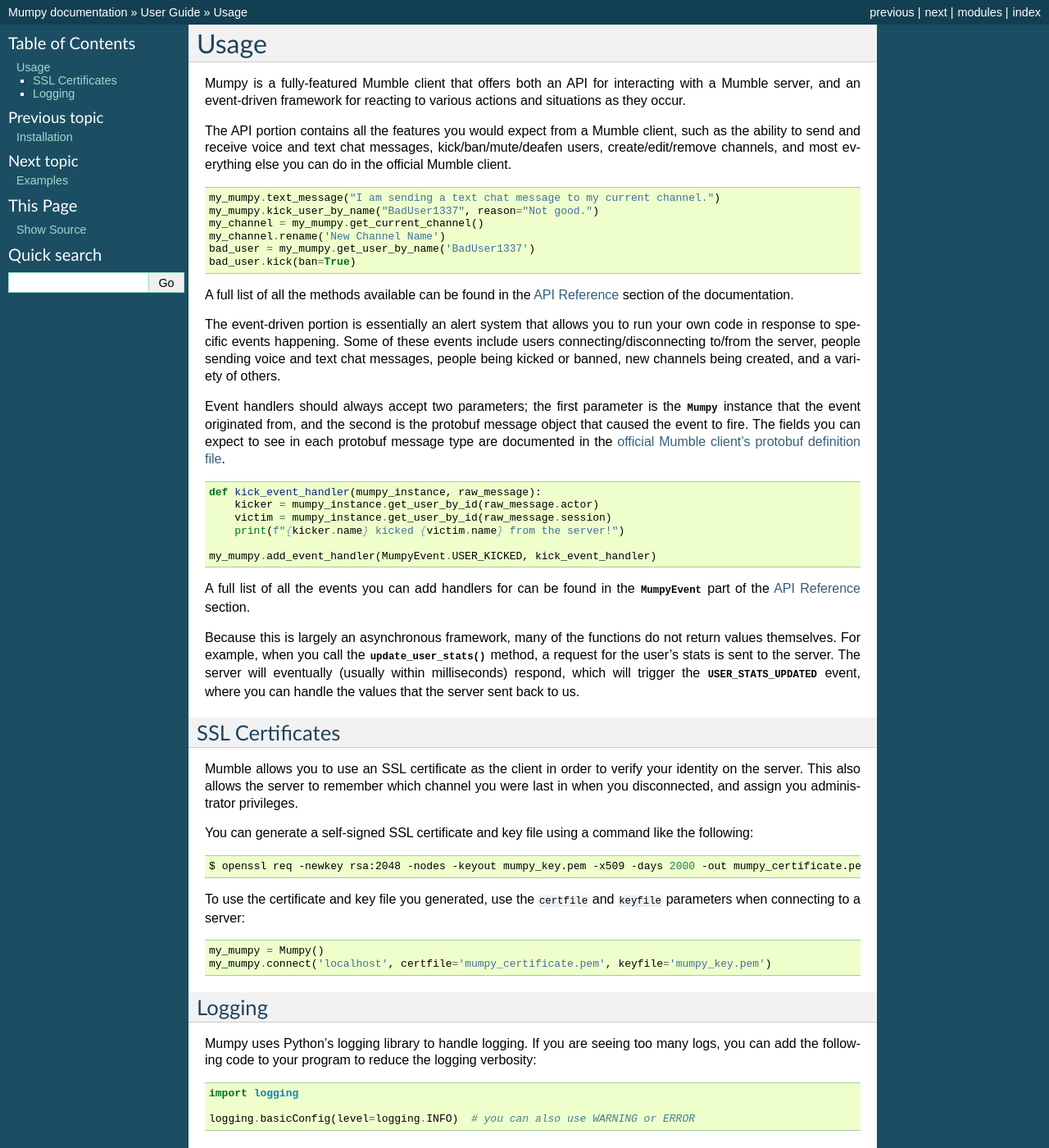
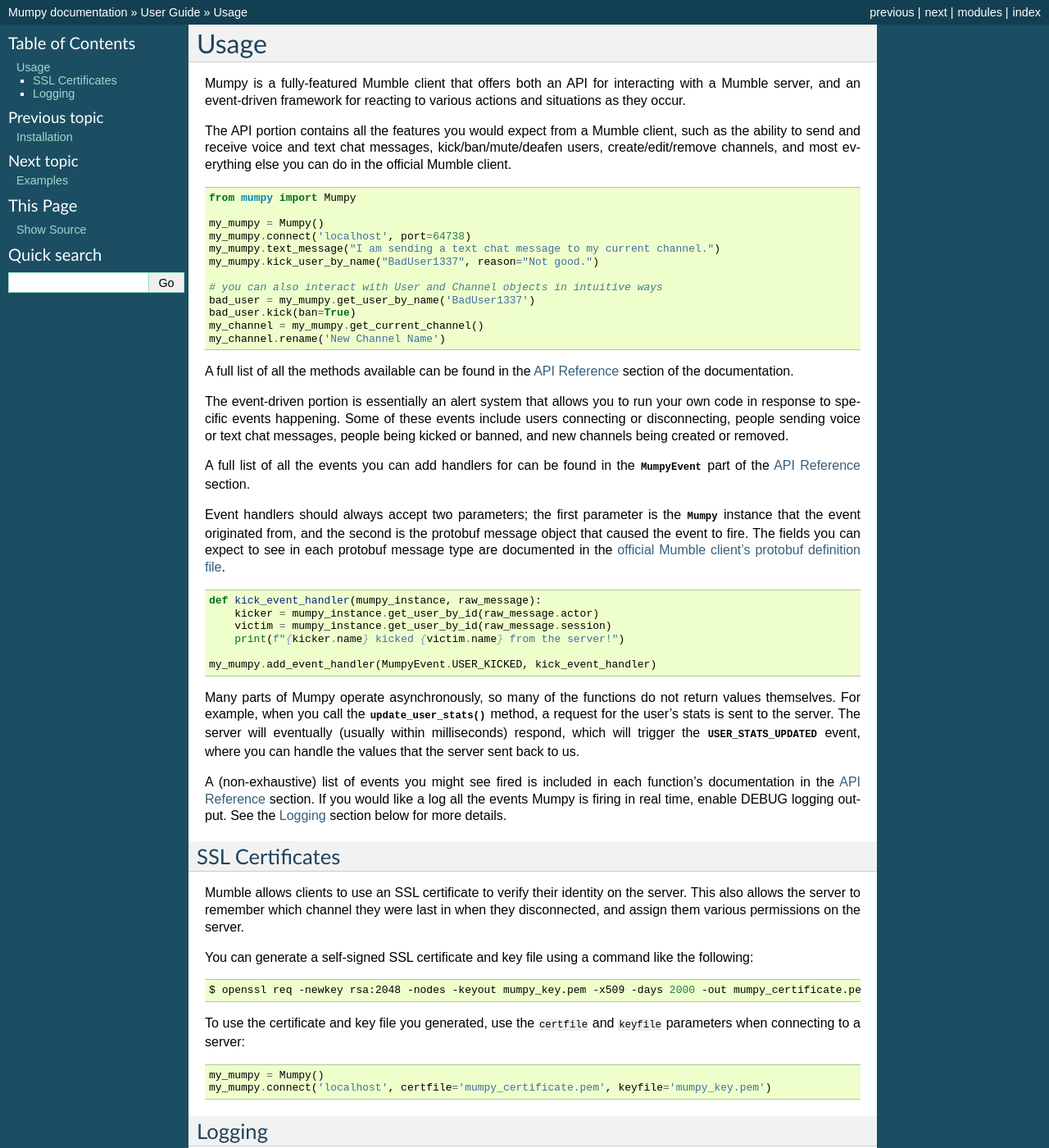
Before and after one commit to ianling/mumpy, a Sphinx documentation site: the page built from docs/guide/usage.rst, in a window 1280 px wide and 1400 px high. Shown: the whole window at 82% size. Built offline with Sphinx 7.4.7, drawn with Linux system fonts in a browser that asks for light colours; some of the changed text lies outside the part shown.

Commit message:
Update docs

```diff
--- a/docs/guide/usage.rst
+++ b/docs/guide/usage.rst
@@ -7,16 +7,24 @@
 
 .. code:: python
 
+    from mumpy import Mumpy
+
+    my_mumpy = Mumpy()
+    my_mumpy.connect('localhost', port=64738)
     my_mumpy.text_message("I am sending a text chat message to my current channel.")
     my_mumpy.kick_user_by_name("BadUser1337", reason="Not good.")
+
+    # you can also interact with User and Channel objects in intuitive ways
+    bad_user = my_mumpy.get_user_by_name('BadUser1337')
+    bad_user.kick(ban=True)
     my_channel = my_mumpy.get_current_channel()
     my_channel.rename('New Channel Name')
-    bad_user = my_mumpy.get_user_by_name('BadUser1337')
-    bad_user.kick(ban=True)
 
 A full list of all the methods available can be found in the :ref:`api_reference` section of the documentation.
 
-The event-driven portion is essentially an alert system that allows you to run your own code in response to specific events happening. Some of these events include users connecting/disconnecting to/from the server, people sending voice and text chat messages, people being kicked or banned, new channels being created, and a variety of others.
+The event-driven portion is essentially an alert system that allows you to run your own code in response to specific events happening. Some of these events include users connecting or disconnecting, people sending voice or text chat messages, people being kicked or banned, and new channels being created or removed.
+
+A full list of all the events you can add handlers for can be found in the :class:`~mumpy.constants.MumpyEvent` part of the :ref:`api_reference` section.
 
 Event handlers should always accept two parameters; the first parameter is the :class:`~mumpy.mumpy.Mumpy` instance that the event originated from, and the second is the protobuf message object that caused the event to fire. The fields you can expect to see in each protobuf message type are documented in the `official Mumble client's protobuf definition file`_.
 
@@ -29,14 +37,14 @@
 
     my_mumpy.add_event_handler(MumpyEvent.USER_KICKED, kick_event_handler)
 
-A full list of all the events you can add handlers for can be found in the :class:`~mumpy.constants.MumpyEvent` part of the :ref:`api_reference` section.
+Many parts of Mumpy operate asynchronously, so many of the functions do not return values themselves. For example, when you call the :py:meth:`~mumpy.mumpy.Mumpy.update_user_stats` method, a request for the user's stats is sent to the server. The server will eventually (usually within milliseconds) respond, which will trigger the :py:const:`~mumpy.constants.MumpyEvent.USER_STATS_UPDATED` event, where you can handle the values that the server sent back to us.
 
-Because this is largely an asynchronous framework, many of the functions do not return values themselves. For example, when you call the :py:meth:`~mumpy.mumpy.Mumpy.update_user_stats` method, a request for the user's stats is sent to the server. The server will eventually (usually within milliseconds) respond, which will trigger the :py:const:`~mumpy.constants.MumpyEvent.USER_STATS_UPDATED` event, where you can handle the values that the server sent back to us.
+A (non-exhaustive) list of events you might see fired is included in each function's documentation in the :ref:`api_reference` section. If you would like a log all the events Mumpy is firing in real time, enable DEBUG logging output. See the :ref:`logging` section below for more details.
 
 SSL Certificates
 ----------------
 
-Mumble allows you to use an SSL certificate as the client in order to verify your identity on the server. This also allows the server to remember which channel you were last in when you disconnected, and assign you administrator privileges.
+Mumble allows clients to use an SSL certificate to verify their identity on the server. This also allows the server to remember which channel they were last in when they disconnected, and assign them various permissions on the server.
 
 You can generate a self-signed SSL certificate and key file using a command like the following:
 
@@ -51,6 +59,8 @@
     my_mumpy = Mumpy()
     my_mumpy.connect('localhost', certfile='mumpy_certificate.pem', keyfile='mumpy_key.pem')
 
+.. _logging:
+
 Logging
 -------
 
@@ -60,6 +70,6 @@
 
     import logging
 
-    logging.basicConfig(level=logging.INFO)  # you can also use WARNING or ERROR
+    logging.basicConfig(level=logging.WARNING)  # DEBUG, INFO, and ERROR are also valid
 
 .. _official Mumble client's protobuf definition file: https://github.com/mumble-voip/mumble/blob/master/src/Mumble.proto
```
